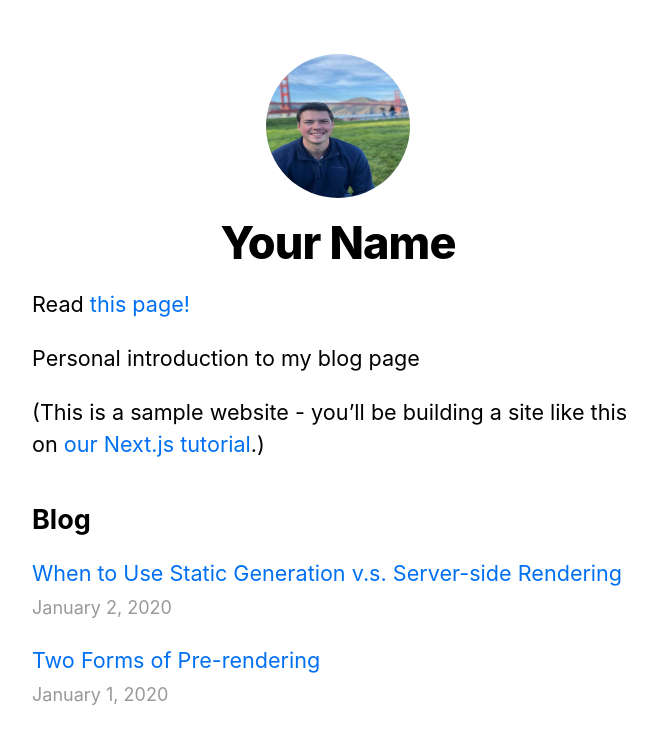
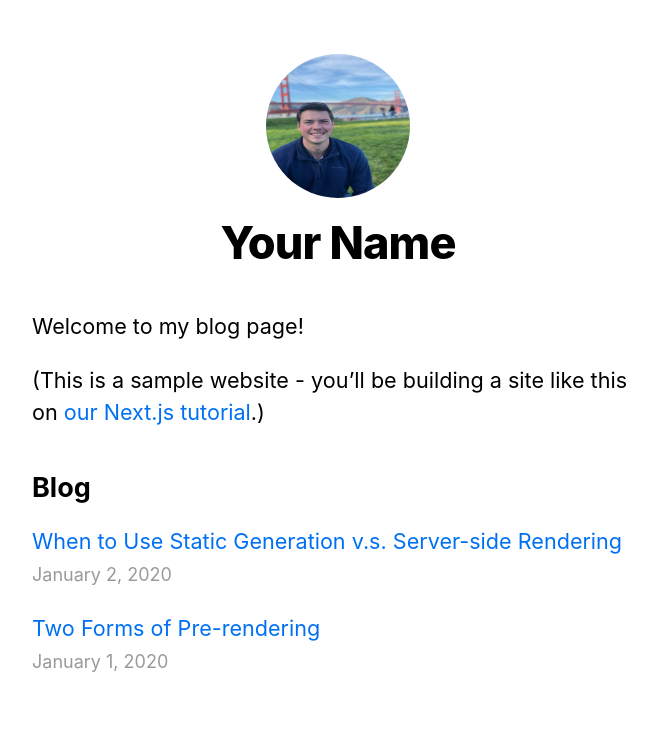
Before and after one commit to danielperkinsii/blog, a Next.js app in the folder nextjs-blog/: page / in a window 1280 px wide. Shown: the top 744 px of the page, without its empty margins (302-959 px from the left). Built offline with nearby package versions, Linux system fonts and the light colour scheme.

Commit message:
took out a broken link

```diff
--- a/nextjs-blog/pages/index.js
+++ b/nextjs-blog/pages/index.js
@@ -14,8 +14,7 @@ export default function Home({ allPostsData }) {
         <link rel="icon" href="/favicon.ico" />
       </Head>
       <section className={utilStyles.headingMd}>
-        Read <Link href="/posts/first-post"><a>this page!</a></Link>
-        <p>Personal introduction to my blog page</p>
+        <p>Welcome to my blog page!</p>
         <p>(This is a sample website - you’ll be building a site like this on{' '}
           <a href="https://nextjs.org/learn">our Next.js tutorial</a>.)
         </p>
```
